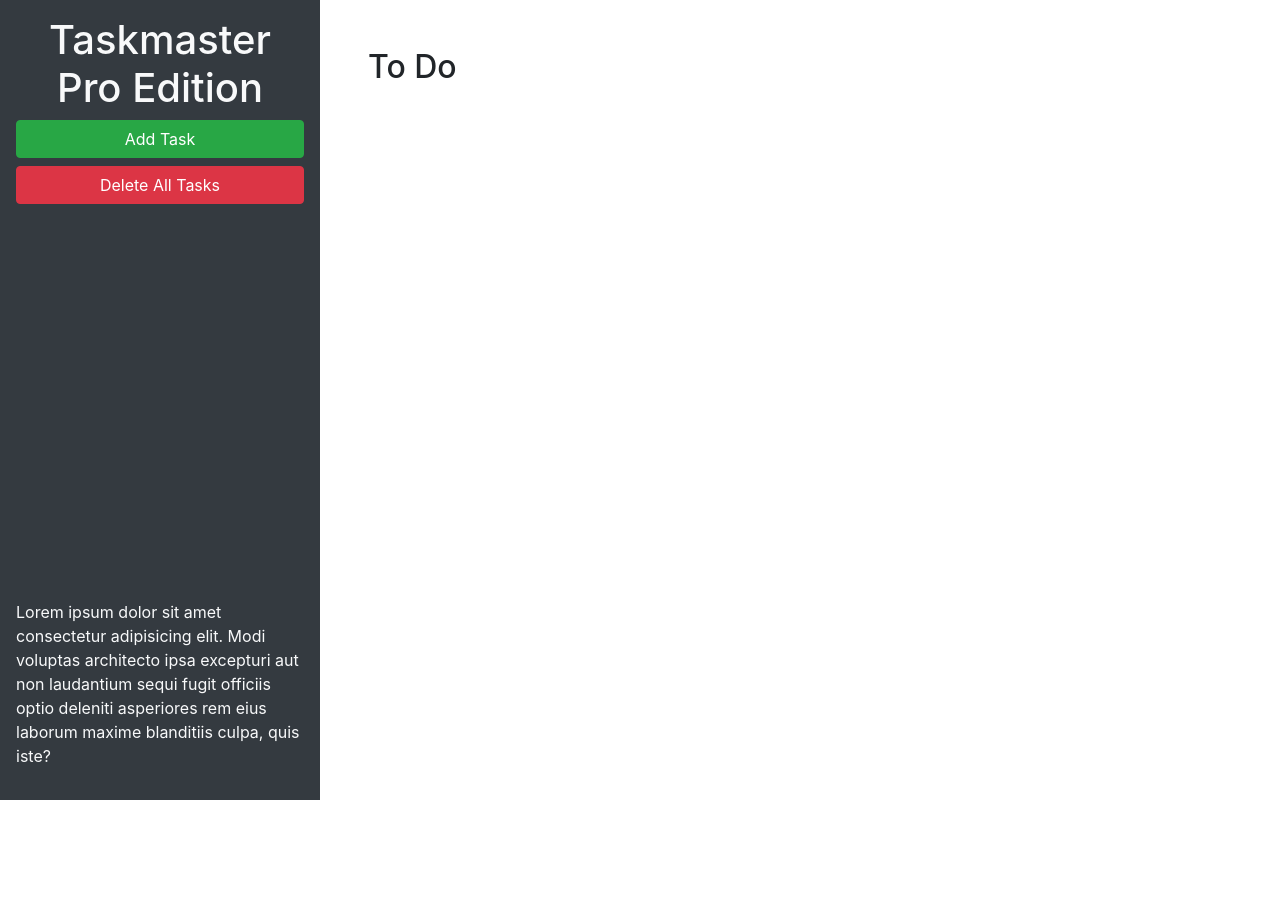
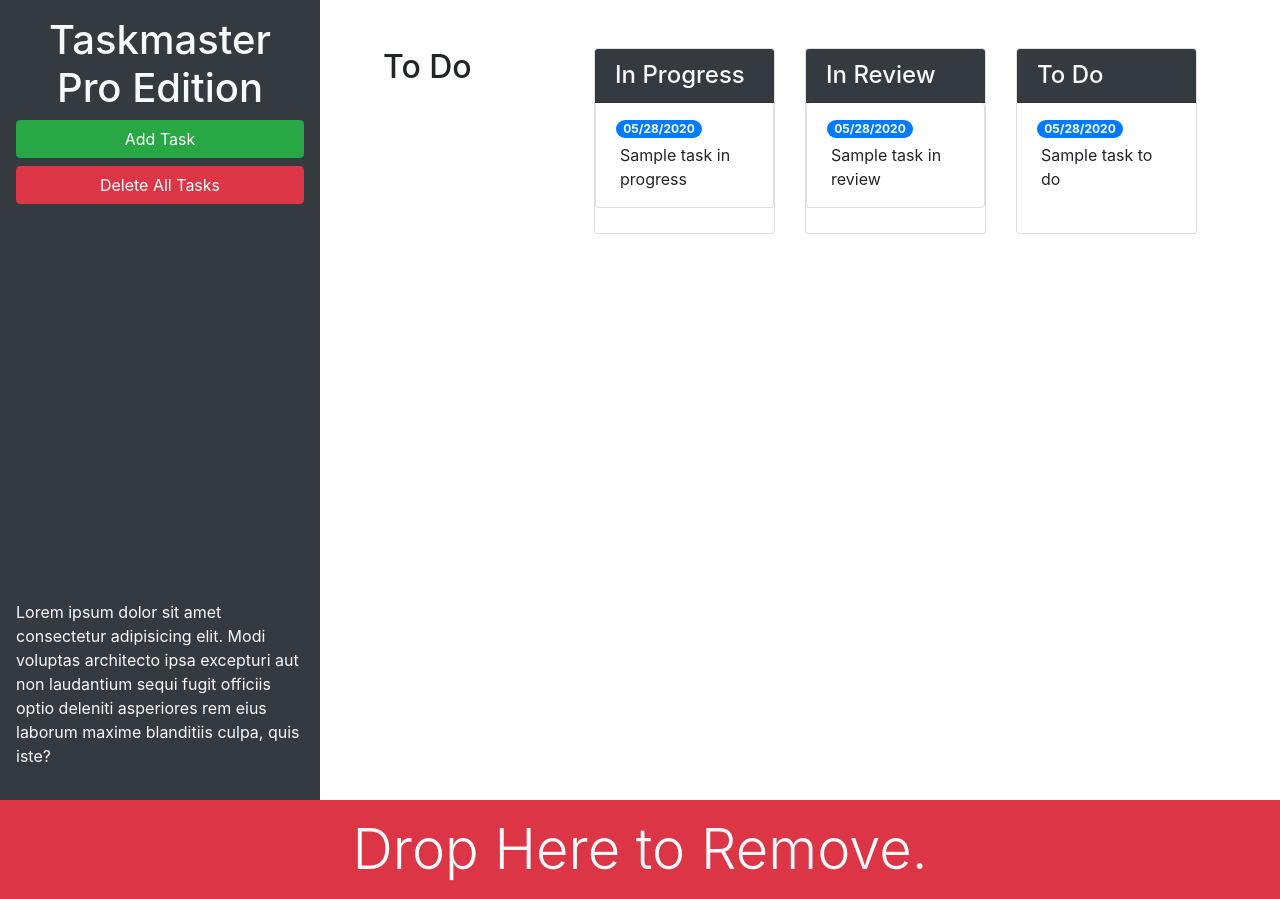
Before and after one commit to HeadbandDandy/taskmasterPro, a plain HTML site: page taskmaster-starter/index.html in a window 1280 px wide. Before the commit the page ends 800 px from the top, so only its background shows below. Drawn offline with nearby package versions, Linux system fonts and the light colour scheme.

Commit message:
updated bootstrap

```diff
--- a/taskmaster-starter/index.html
+++ b/taskmaster-starter/index.html
@@ -13,7 +13,7 @@
 <body>
 
   <div class="row min-vh-100 no-gutters">
-    <header class="col-12 col-lg-3 bg-dark text-light d-flex flex-column p-4 p-lg-3">
+    <header class="col-12 col-lg-3 bg-dark text-light sticky-top d-flex flex-column p-4 p-lg-3">
       <h1 class="text-center">Taskmaster Pro Edition</h1>
       <button id="create-task" class="btn btn-block btn-success" data-toggle="modal" data-target="#task-form-modal">Add
         Task</button>
@@ -23,11 +23,66 @@
         laudantium sequi fugit officiis optio deleniti asperiores rem eius laborum maxime blanditiis culpa, quis iste?
       </p>
     </header>
-    <main class="col-12 col-lg-9">
-      <div class="m-5">
+    <main class="m-5 row justify-content-around">
+      <div class="col">
         <h2>To Do</h2>
         <ul id="list-toDo" class="list-group"> </ul>
       </div>
+        <!-- todo end -->
+  <!-- in progress start -->
+   <div class="col-12 col-md-6 col-xl-3 mb-3">
+     <div class="card">
+      <h4 class="card-header bg-dark text-light">In Progress</h4>
+      <ul id="list-inProgress" class="list-group">
+        <li class="list-group-item">
+          <span class="badge badge-primary badge-pill">05/28/2020</span>
+         <p class="m-1">Sample task in progress</p>
+       </li>
+      </ul>
+    </div>
+
+
+   </div>
+  <!-- in progress end -->
+    <!-- in review start -->
+    <div class="col-12 col-md-6 col-xl-3 mb-3">
+      <div class="card">
+        <h4 class="card-header bg-dark text-light">
+          In Review
+        </h4>
+          <ul id="list-inReview" class="list-group">
+            <li class="list-group-item">
+              <span class="badge badge-primary badge-pill">05/28/2020</span>
+              <p class="m-1">Sample task in review</p>
+            </li>
+          </ul>
+
+
+      </div>
+    </div>
+    <!-- in review end -->
+    <!-- done start -->
+    <div class="col-12 col-md-6 col-xl-3 mb-3">
+      <div class="card">
+        <h4 class="card-header bg-dark text-light">
+          To Do
+        </h4>
+        <ul id="list-toDo" class="list-group list-group-flush">
+          <li class="list-group-item">
+            <span class="badge badge-primary badge-pill">05/28/2020</span>
+            <p class="m-1">Sample task to do</p>
+          </li>
+        </ul>
+      </div>
+    </div>
+    <!-- done end -->
+  </div>
+  </div>
+  <div id="trash">
+    <div class="w-100 bg-danger p-3 text-center text-light display-4">
+      Drop Here to Remove.
+    </div>
+  </div>
     </main>
   </div>
 
@@ -46,11 +101,11 @@
           <form>
             <div class="form-group">
               <label for="modalTaskDescription">Task description</label>
-              <textarea id="modalTaskDescription" rows="3"></textarea>
+              <textarea id="modalTaskDescription" rows="3" class="form-control"></textarea>
             </div>
             <div class="form-group">
               <label for="modalDueDate">Due date</label>
-              <input type="text" id="modalDueDate" placeholder="mm/dd/yyyy" autocomplete="off" />
+              <input type="text" id="form-control" placeholder="mm/dd/yyyy" autocomplete="off" />
             </div>
           </form>
         </div>
```
Also changed, not shown: 1 other file.
